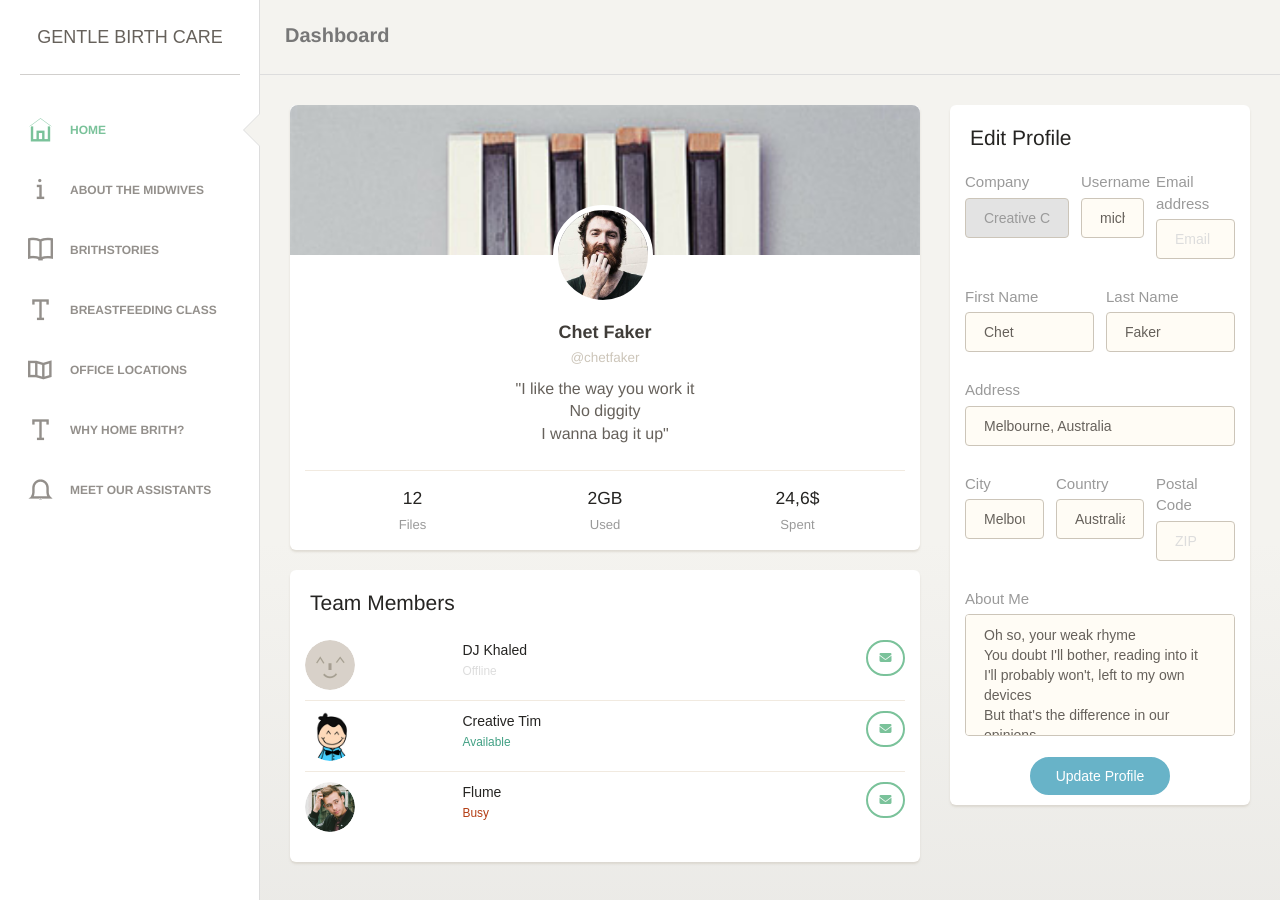
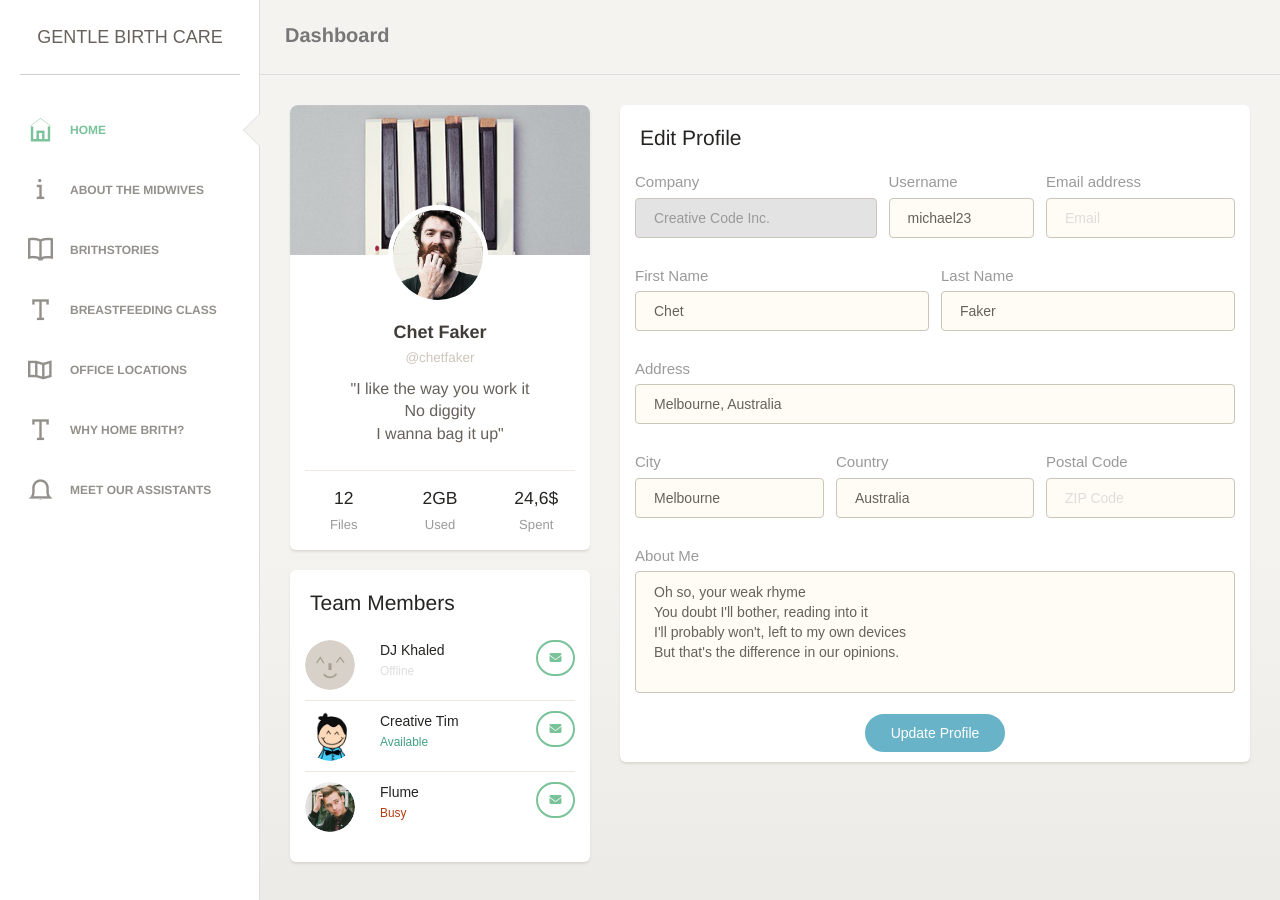
Before and after one commit to WoollyAlly/GentleBirthCare, a Jekyll site: the page built from index.html, in a window 1280 px wide. Built offline with Jekyll 4.4.1, drawn with Linux system fonts in a browser that asks for light colours; nearby versions of some CDN libraries; some web fonts are replaced.

Commit message:
Updated '/index.html' via CloudCannon

```diff
--- a/index.html
+++ b/index.html
@@ -5,7 +5,7 @@ layout: default
         <div class="content">
             <div class="container-fluid">
                 <div class="row">
-                    <div class="col-lg-8 col-md-7">
+                    <div class="col-lg-4 col-md-5">
                         <div class="card card-user">
                             <div class="image">
                                 <img src="assets/img/background.jpg" alt="..."/>
@@ -102,7 +102,7 @@ layout: default
                             </div>
                         </div>
                     </div>
-                    <div class="col-lg-4 col-md-5">
+                    <div class="col-lg-8 col-md-7">
                         <div class="card">
                             <div class="header">
                                 <h4 class="title">Edit Profile</h4>
```
